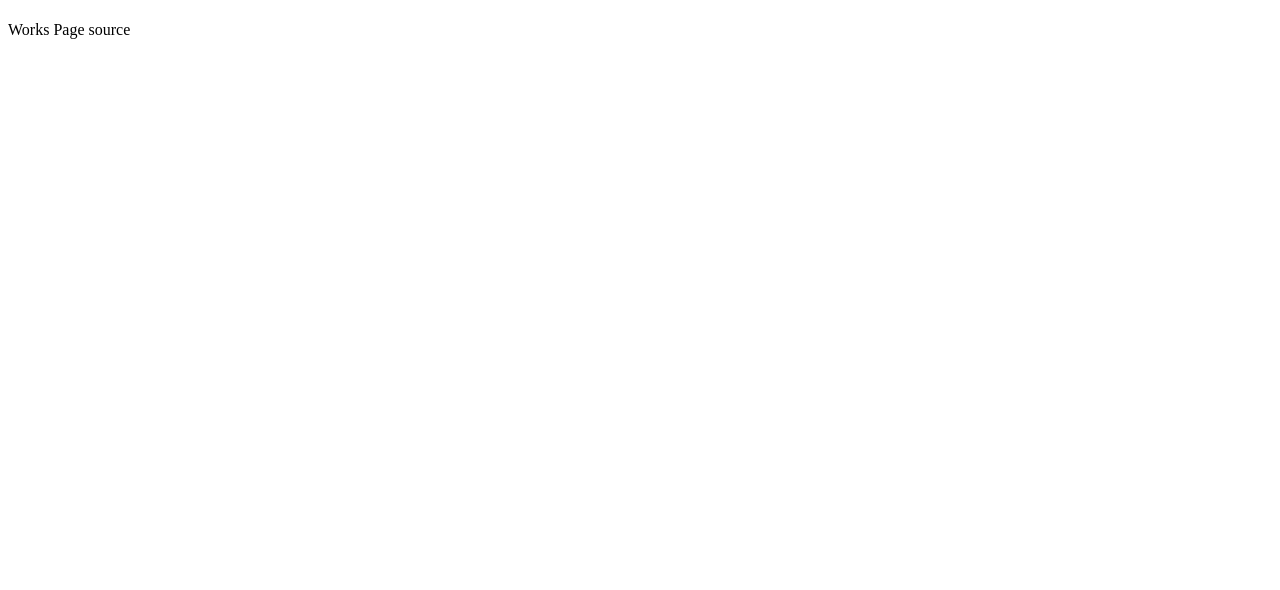
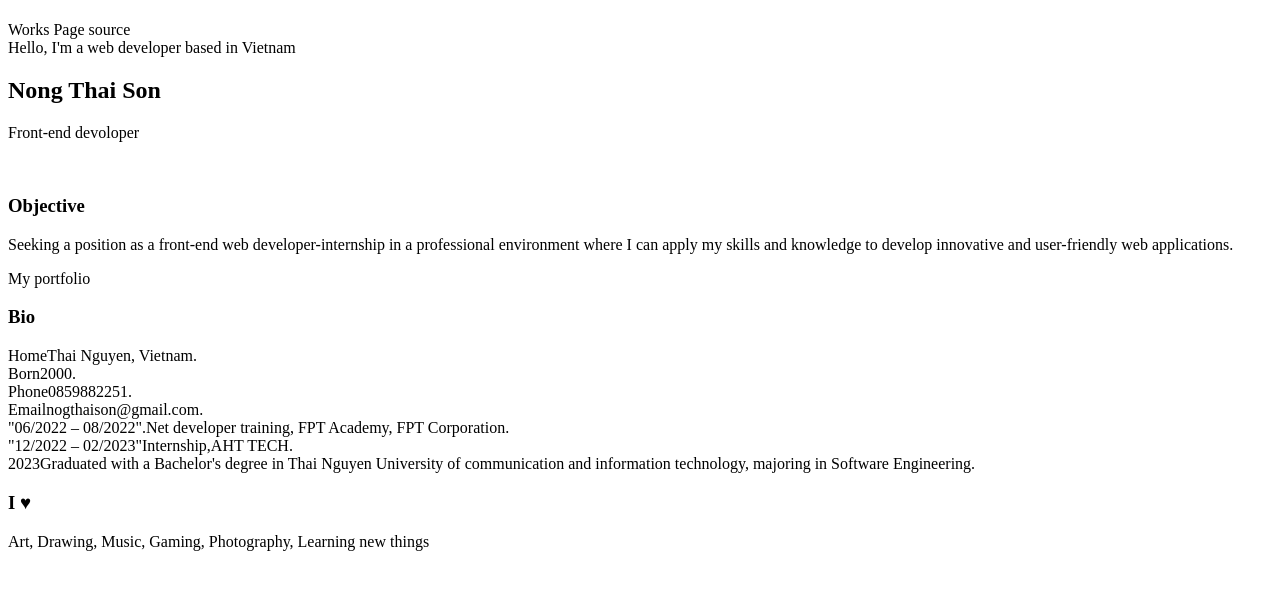
Before and after one commit to SONTHAI952/personal-homepage, a plain HTML site: page index.html in a window 1280 px wide. Drawn offline with Linux system fonts and the light colour scheme.

Commit message:
03/05.2023

```diff
--- a/index.html
+++ b/index.html
@@ -4,7 +4,7 @@
     <meta charset="UTF-8">
     <meta http-equiv="X-UA-Compatible" content="IE=edge">
     <meta name="viewport" content="width=device-width, initial-scale=1.0">
-    <title>Document</title>
+    <title>Thai Son - Homepage</title>
 </head>
 <body>
     <main>
@@ -23,11 +23,63 @@
                 <div></div>
             </div>
         </header>
-        <body>
-            <div class="special-feater"></div>
-            <article></article>
+        <div class="container">
+            <div class="special-feature"></div>
+            <article>
+                <div>Hello, I'm a web developer based in Vietnam</div>
+                <div>
+                    <div>
+                        <h2>Nong Thai Son</h2>
+                        <p>Front-end devoloper</p>
+                    </div>
+                    <div>
+                        <div>
+                            <div>
+                                <img>
+                            </div>
+                        </div>
+                    </div>
+                    <div class="objective">
+                        <h3>Objective</h3>
+                        <p>Seeking a position as a front-end web developer-internship in a professional environment where I can apply my skills and knowledge to develop innovative and user-friendly web applications.</p>
+                        <div>
+                            <a>My portfolio</a>
+                        </div>
+                    </div>
+                    <div class="bio">
+                        <h3>Bio</h3>
+                        <div>
+                            <span>Home</span>Thai Nguyen, Vietnam.
+                        </div>
+                        <div>
+                            <span>Born</span>2000.
+                        </div>
+                        <div>
+                            <span>Phone</span>0859882251.
+                        </div>
+                        <div>
+                            <span>Email</span>nogthaison@gmail.com.
+                        </div>
+                        <div>
+                            <div>
+                                <span>"06/2022 – 08/2022"</span>.Net developer training, FPT Academy, FPT Corporation.
+                            </div>
+                            <div>
+                                <span>"12/2022 – 02/2023"</span>Internship,AHT TECH.
+                            </div>
+                            <div>
+                                <span>2023</span>Graduated with a Bachelor's degree in Thai Nguyen University of communication and information technology, majoring in Software Engineering.
+                            </div>
+                        </div>
+                    </div>
+                    <div class="hobby">
+                        <h3>I ♥</h3>
+                        <p>Art, Drawing, Music, Gaming, Photography, Learning new things</p>
+                    </div>
+                </div>
+            </article>
             <div></div>
-        </body>
+        </div>
     </main>
 </body>
 </html>
```
